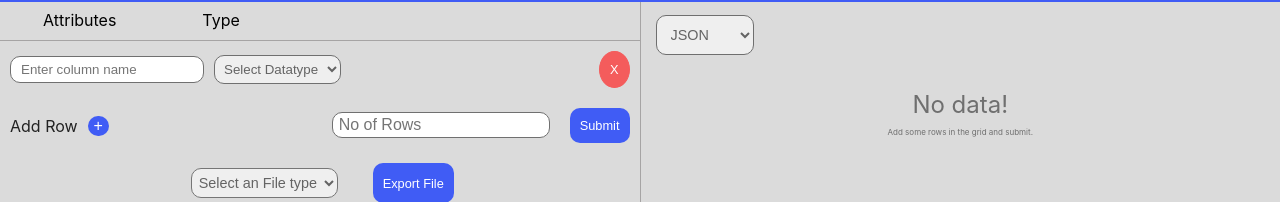
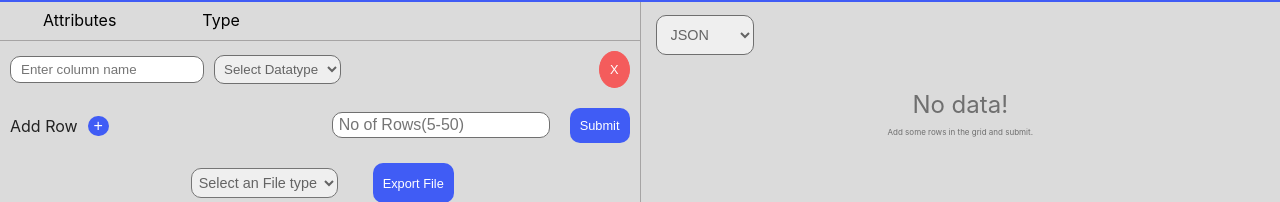
Before and after one commit to jeevan20/Test-Data-Generator, a React (Create React App) app in the folder client/: page /generator in a window 1280 px wide. Shown: the part 80-282 px from the top of the page. Built offline with nearby package versions, Linux system fonts and the light colour scheme.

Commit message:
Update Generator.js

```diff
--- a/client/src/Pages/Generator.js
+++ b/client/src/Pages/Generator.js
@@ -197,7 +197,7 @@ function Generator() {
             <div className="row_input">
               <input
                 type="number"
-                placeholder="No of Rows"
+                placeholder="No of Rows(5-50)"
                 className="input-attribute-count"
                 onChange={(e) => {
                   setNoRow(e.target.value);
```
